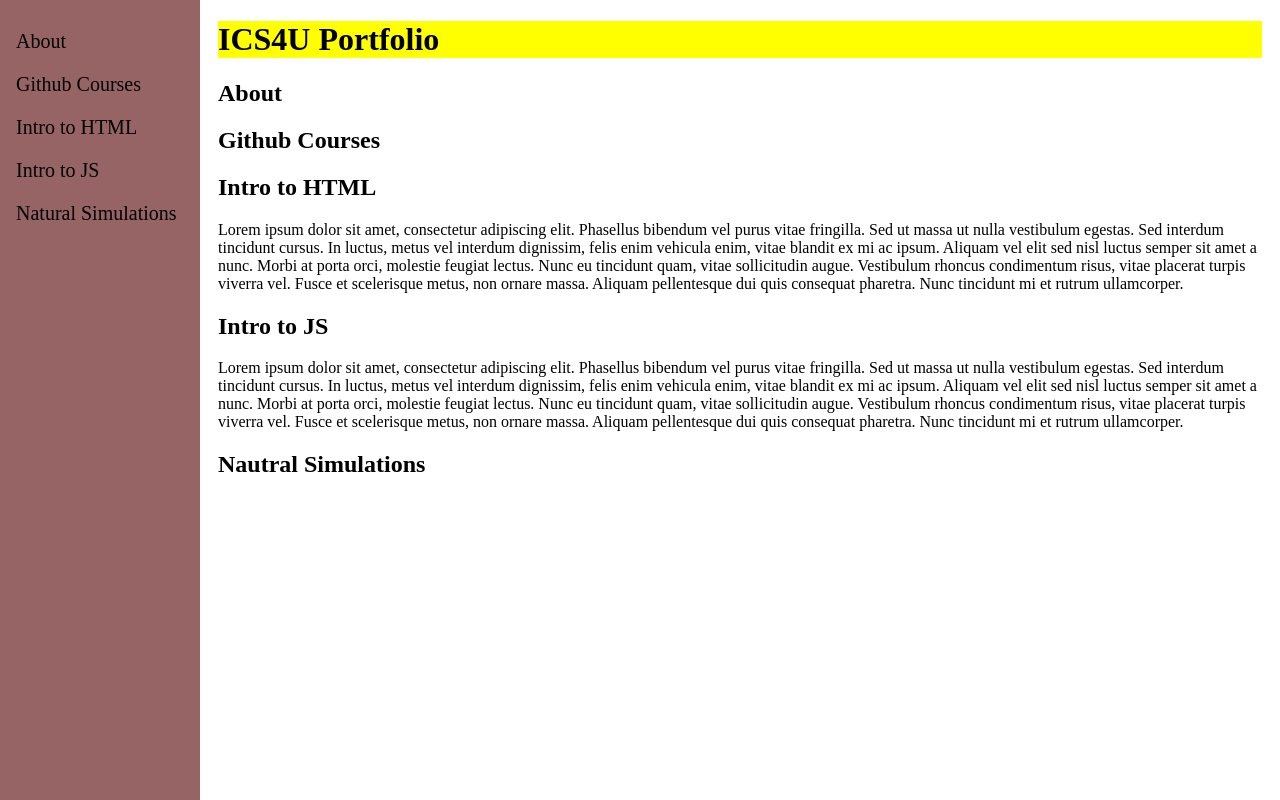
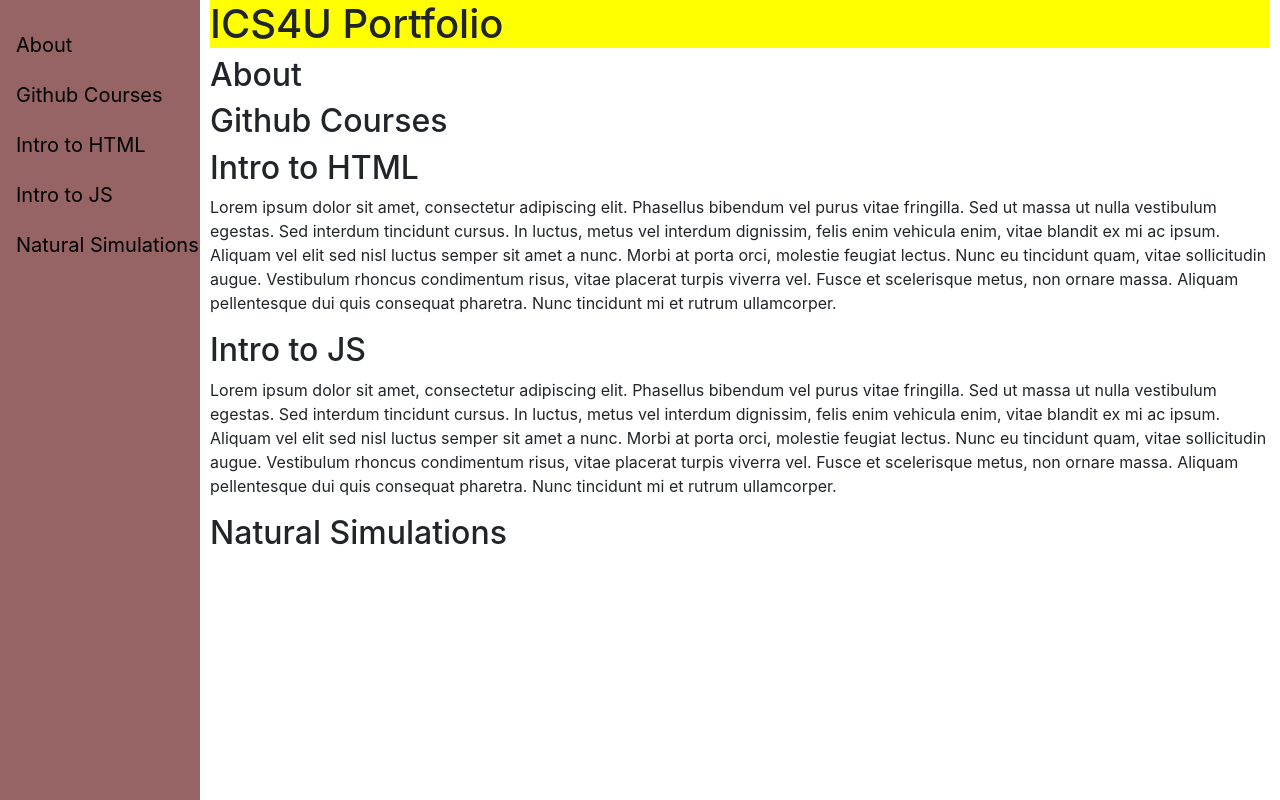
Before and after one commit to Noah124/ICS4U---Portfolio, a plain HTML site: page index.html in a window 1280 px wide. Drawn offline with nearby package versions, Linux system fonts and the light colour scheme; a script that the page names is missing.

Commit message:
Update index.html

```diff
--- a/index.html
+++ b/index.html
@@ -4,6 +4,7 @@
   <meta charset="utf-8">
   <title>ICS4U Portfolio</title>
   <link rel="stylesheet" type="text/css" href="style.css">
+  <link rel="stylesheet" href="https://stackpath.bootstrapcdn.com/bootstrap/4.3.1/css/bootstrap.min.css" integrity="sha384-ggOyR0iXCbMQv3Xipma34MD+dH/1fQ784/j6cY/iJTQUOhcWr7x9JvoRxT2MZw1T" crossorigin="anonymous">
 </head>
 
 <body>
@@ -25,8 +26,7 @@
     <h2 id = "introjs"> Intro to JS </h2>
     <script id = "ejs" src="https://www.khanacademy.org/computer-programming/fish/6172808028454912/embed.js?editor=yes&buttons=no&author=no&embed=yes"></script>
     <p>Lorem ipsum dolor sit amet, consectetur adipiscing elit. Phasellus bibendum vel purus vitae fringilla. Sed ut massa ut nulla vestibulum egestas. Sed interdum tincidunt cursus. In luctus, metus vel interdum dignissim, felis enim vehicula enim, vitae blandit ex mi ac ipsum. Aliquam vel elit sed nisl luctus semper sit amet a nunc. Morbi at porta orci, molestie feugiat lectus. Nunc eu tincidunt quam, vitae sollicitudin augue. Vestibulum rhoncus condimentum risus, vitae placerat turpis viverra vel. Fusce et scelerisque metus, non ornare massa. Aliquam pellentesque dui quis consequat pharetra. Nunc tincidunt mi et rutrum ullamcorper.  </p>
-    <h2 id = "ns">  Nautral Simulations </h2>
-
+    <h2 id = "ns">  Natural Simulations </h2>
   </div>
 
 
```
